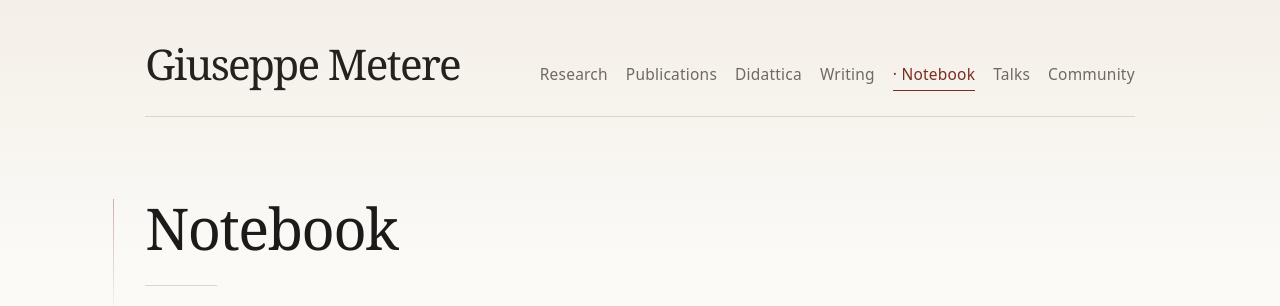
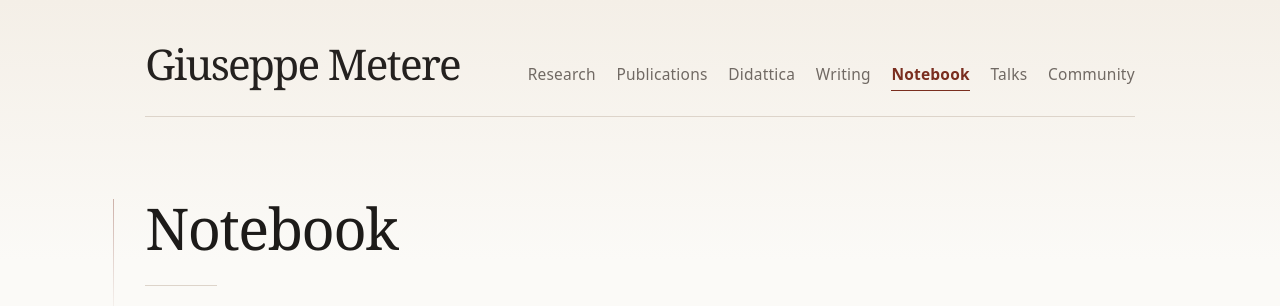
Before and after one commit to gmetere/gmetere.github.io, a Jekyll site: the page built from notebook.md, in a window 1280 px wide. Shown: the top 306 px of the page. Built offline with Jekyll 4.4.1, drawn with Linux system fonts in a browser that asks for light colours.

Commit message:
Update style.css

```diff
--- a/assets/css/style.css
+++ b/assets/css/style.css
@@ -750,10 +750,17 @@ a {
 .site-nav a.active {
   color: var(--link);
   border-bottom-color: var(--link);
+  font-weight: 600;
+}
+
+@media (min-width: 720px) {
+  .site-nav {
+    gap: 0.6rem 1.15rem;
+  }
 }
 
 .site-nav a.active::before {
-  content: "· ";
+  content: "";
 }
 
 @media (max-width: 640px) {
```
